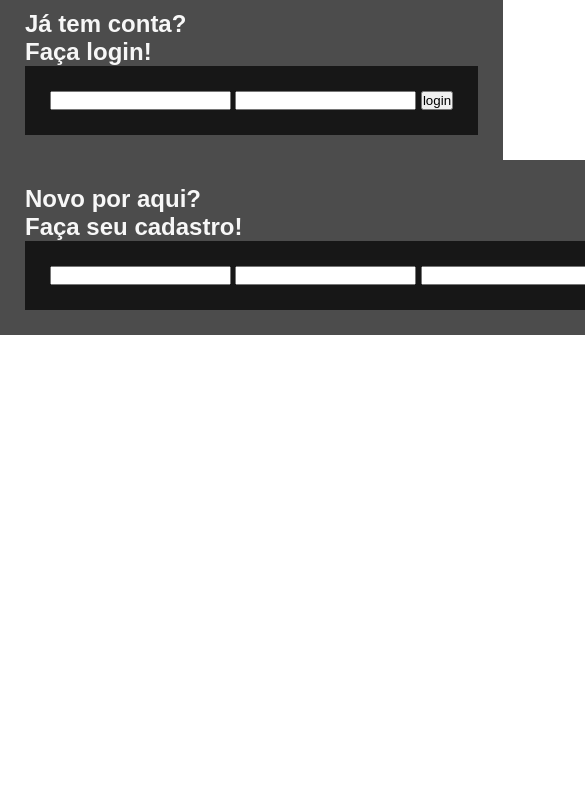
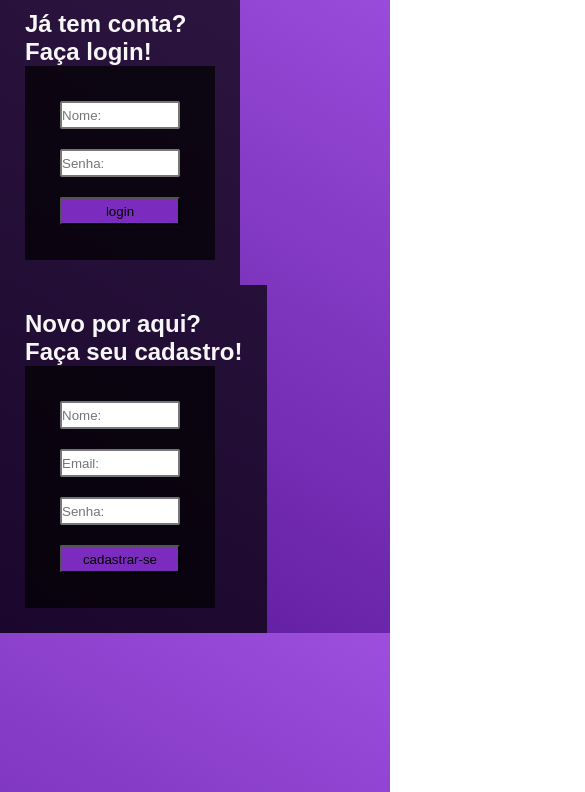
Before and after one commit to MusicStyle/music.style, a plain HTML site: page index.html in a window 390 px wide. Shown: the part 52-844 px from the top of the page, 585 px wide, since content can reach past the window. Drawn offline with Linux system fonts and the light colour scheme.

Commit message:
Responsividade aprimorada

```diff
--- a/index.html
+++ b/index.html
@@ -14,17 +14,17 @@
   <div class="loginArea">
     <h2>Já tem conta?<br><strong>Faça login!</strong></h2>
     <div class="loginInput">
-      <input type="text" name="name" id="name">
-      <input type="password" name="password" id="password">
+      <input type="text" name="name" id="name" placeholder="Nome:">
+      <input type="password" name="password" id="password" placeholder="Senha:">
       <button>login</button>
     </div>
   </div>
   <div class="registerArea">
     <h2>Novo por aqui?<br><strong>Faça seu cadastro!</strong></h2>
     <div class="registerInput">
-      <input type="text" name="name" id="name">
-      <input type="email" name="email" id="email">
-      <input type="password" name="password" id="password">
+      <input type="text" name="name" id="name" placeholder="Nome:">
+      <input type="email" name="email" id="email" placeholder="Email:">
+      <input type="password" name="password" id="password" placeholder="Senha:">
       <button>cadastrar-se</button>
     </div>
   </div>
--- a/style.css
+++ b/style.css
@@ -22,14 +22,40 @@
     --fontColor1: #f7f7f7;
 }
 body {
-    background-color: linear-gradient(30deg, var(--roxo4), var(--roxo6));
+    background: linear-gradient(30deg, var(--roxo4), var(--roxo6));
     color: var(--fontColor1);
-    margin: auto;
+    justify-content: center;
 }
 div {
     height: max-content;
     width: max-content;
     padding: 25px;
     background-color: var(--divBg);
-    justify-content: center;
+    display: flex;
+    flex-direction: column;
 }
+input {
+    margin: 10px;
+    width: 120px;
+    height: 28px;
+    border-radius: 2px;
+    border-style: solid;
+    border-width: 2px;
+    transition: all 0.5s ease;
+}
+button {
+    margin: 10px;
+    width: 120px;
+    height: 28px;
+    border-radius: 2px;
+    background-color: var(--roxo5);
+    transition: all 0.5s ease;
+}
+input:hover {
+    border-width: 3px;
+    border-bottom-width: 4px;
+    border-bottom-color: var(--roxo5);
+}
+button:hover {
+    background: linear-gradient(30deg, var(--roxo5), var(--roxo6));
+}
```
